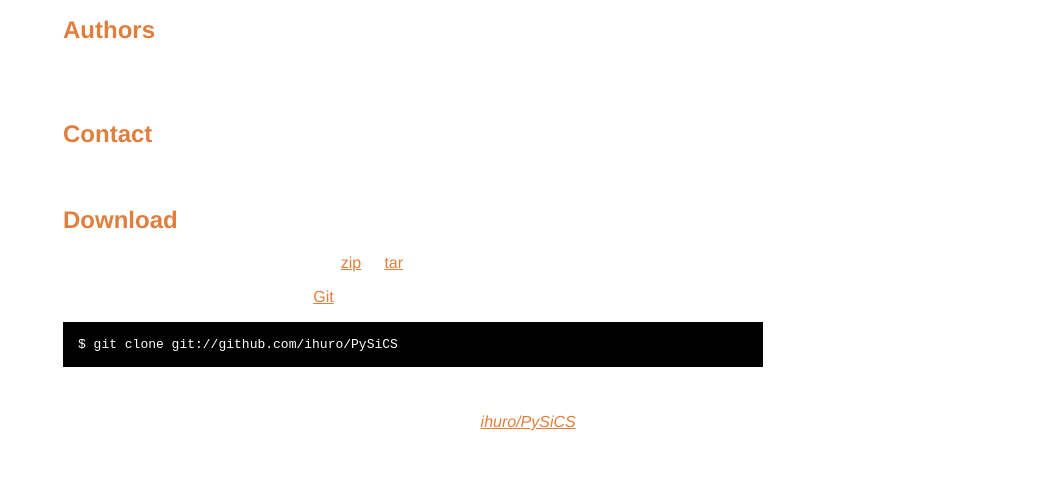
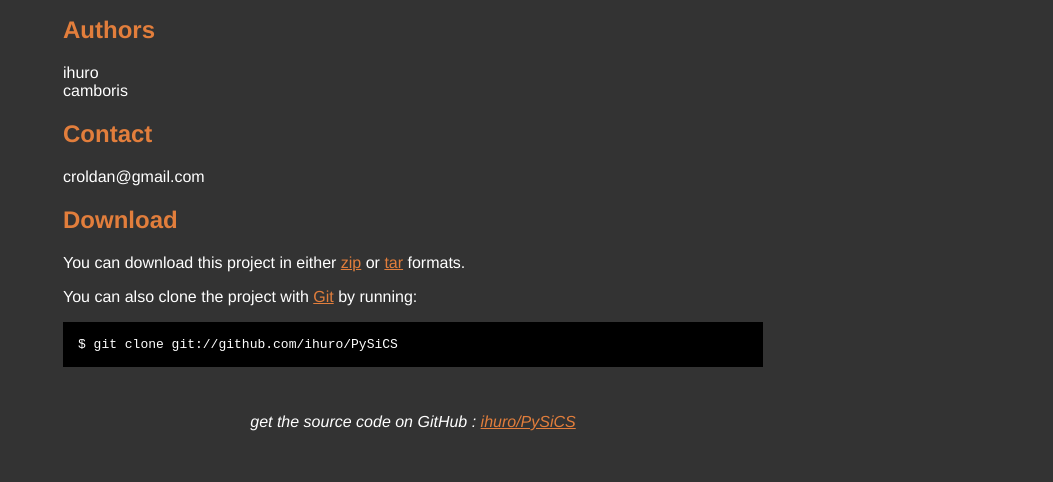
Before and after one commit to ihuro/PySiCS, a plain HTML site: page index.html in a window 1280 px wide. Shown: the part 318-800 px from the top of the page, without its empty margins (227-1280 px from the left). Drawn offline with Linux system fonts and the light colour scheme.

Commit message:
Cambio de color de fondo de la pagina

```diff
--- a/index.html
+++ b/index.html
@@ -8,7 +8,7 @@
   <style type="text/css">
     body {
       margin-top: 1.0em;
-      background-color: #ffffff;
+      background-color: #333333;
       font-family: Helvetica, Arial, FreeSans, san-serif;
       color: #ffffff;
     }
```
